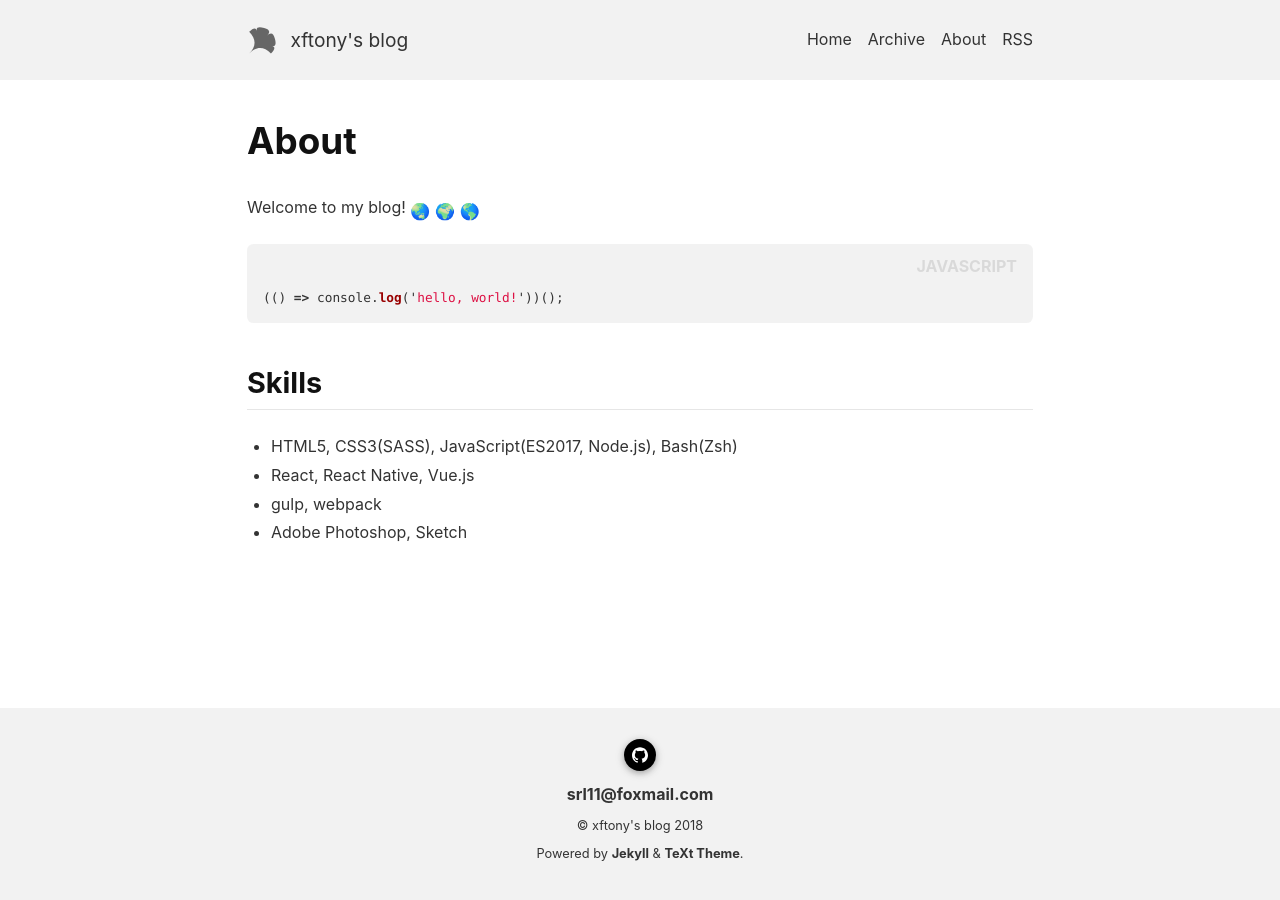
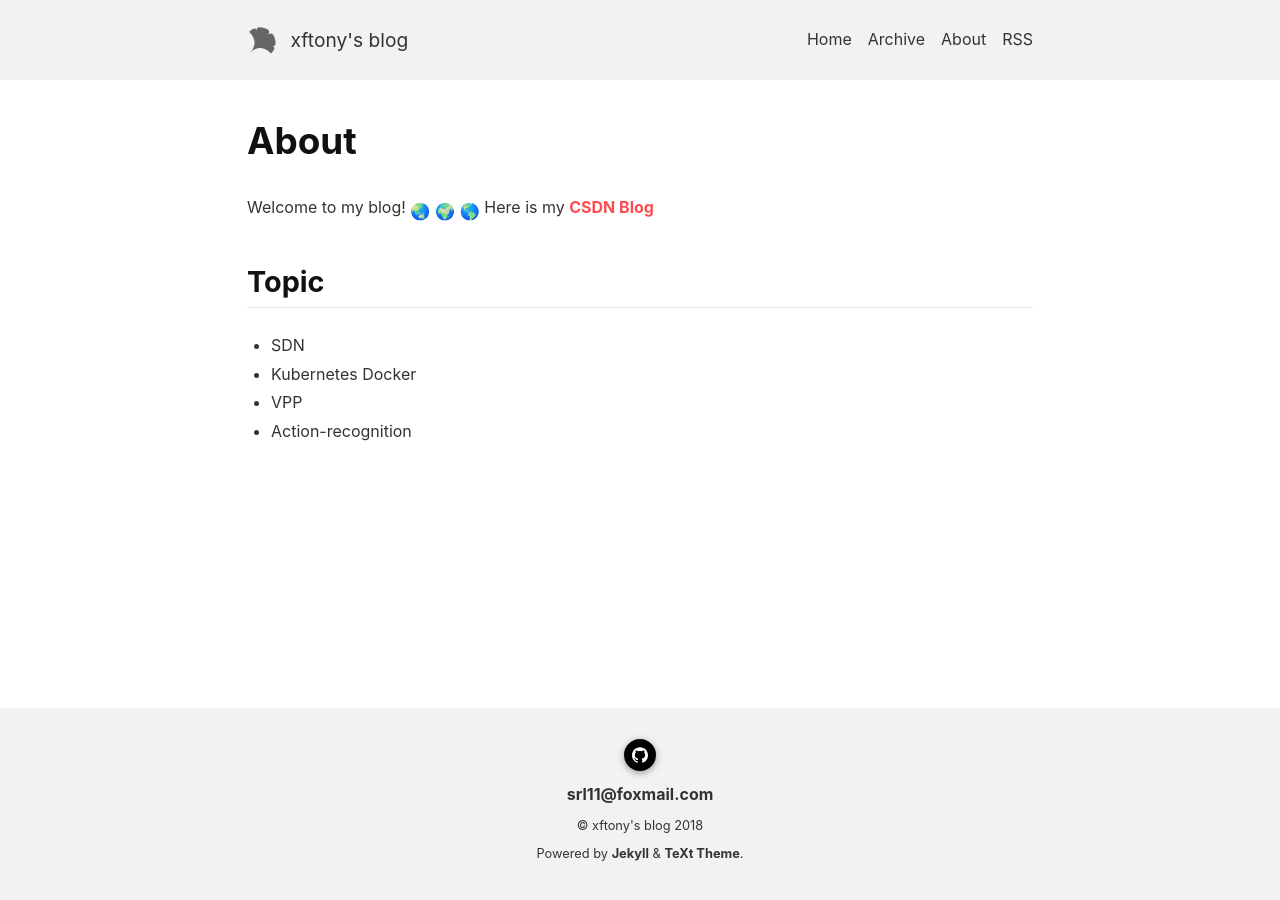
Before and after one commit to srl11/srl11.github.io, a Jekyll site: the page built from about.md, in a window 1280 px wide. Built offline with Jekyll 4.4.1, drawn with Linux system fonts in a browser that asks for light colours; nearby versions of some CDN libraries; emoji names are drawn with the system emoji font; comment, search, counter and statistics services are not loaded.

Commit message:
fix some bugs

```diff
--- a/_config.yml
+++ b/_config.yml
@@ -17,8 +17,8 @@
 ## => Site Settings
 ##############################
 text_color_theme: default # "default" (default), "dark", "forest", "ocean", "chocolate", "orange"
-url: https://xftony.github.io/ # the base hostname & protocol for your site e.g. https://www.someone.com
-baseurl: /xftony.github.io # does not include hostname
+url: https://xftony.github.io/
+baseurl: /xftony.github.io
 title: xftony's blog
 description: > # this means to ignore newlines until "Language & timezone"
   xftony's Blog
@@ -34,7 +34,7 @@ timezone: Asia/Shanghai # see https://en.wikipedia.org/wiki/List_of_tz_database_
 ##############################
 author:
   name: Tony SHI
-  email: srl11@foxmail.com # your Email address e.g. someone@site.com
+  email: srl11@foxmail.com
   facebook: # your Facebook username
   twitter: # your Twitter username
   github: xftony
@@ -110,10 +110,10 @@ disqus:
 ## Gitalk
 # please refer to https://github.com/gitalk/gitalk for more info.
 gitalk:
-  clientID: ed5fadc7a9299dfcd0cd # Github Application Client ID
-  clientSecret: 8973e2bbe81193cc8d9c3b119e01762cb41e0561 # Github Application Client Secret
-  repository: xftony/xftony.github.io # Github repo
-  owner: xftony # Github repo owner
+  clientID: ed5fadc7a9299dfcd0cd
+  clientSecret: 8973e2bbe81193cc8d9c3b119e01762cb41e0561
+  repository: xftony/xftony.github.io
+  owner: xftony
   admin: # Github repo owner and collaborators, only these guys can initialize github issues, IT IS A LIST.
     - xftony
 
--- a/_layouts/all.html
+++ b/_layouts/all.html
@@ -14,6 +14,7 @@ titles:
       <div class="icon-clear">{%- include svg/icon/clear.svg -%}</div>
     </div>
     {%- include tags.html -%}
+    {% include baidu-analysis.html %}
     <!--group by year: http://stackoverflow.com/questions/19086284/jekyll-liquid-templating-how-to-group-blog-posts-by-year-->
     <div class="js-result m-result"></div>
   </div>
--- a/_layouts/page.html
+++ b/_layouts/page.html
@@ -7,6 +7,7 @@ layout: base
     <div class="main-header"><h1>{{ __return }}</h1></div>
     <div class="m-article-content" itemprop="articleBody">{{ content }}</div>
     {%- if jekyll.environment != "development" and page.comment != false -%}
+    {% include baidu-analysis.html %}
       <section>{%- include comment.html -%}</section>
     {%- endif -%}
   </article>
--- a/about.md
+++ b/about.md
@@ -9,14 +9,12 @@ key: page-about
 ---
 
 Welcome to my blog! :earth_asia: :earth_africa: :earth_americas:
+Here is my [CSDN Blog](https://blog.csdn.net/xftony)
 
-{% highlight javascript %}
-(() => console.log('hello, world!'))();
-{% endhighlight %}
 
-## Skills
+## Topic
 
-- HTML5, CSS3(SASS), JavaScript(ES2017, Node.js), Bash(Zsh)
-- React, React Native, Vue.js
-- gulp, webpack
-- Adobe Photoshop, Sketch
+- SDN
+- Kubernetes Docker
+- VPP
+- Action-recognition
```
Also changed, not shown: README.md.
